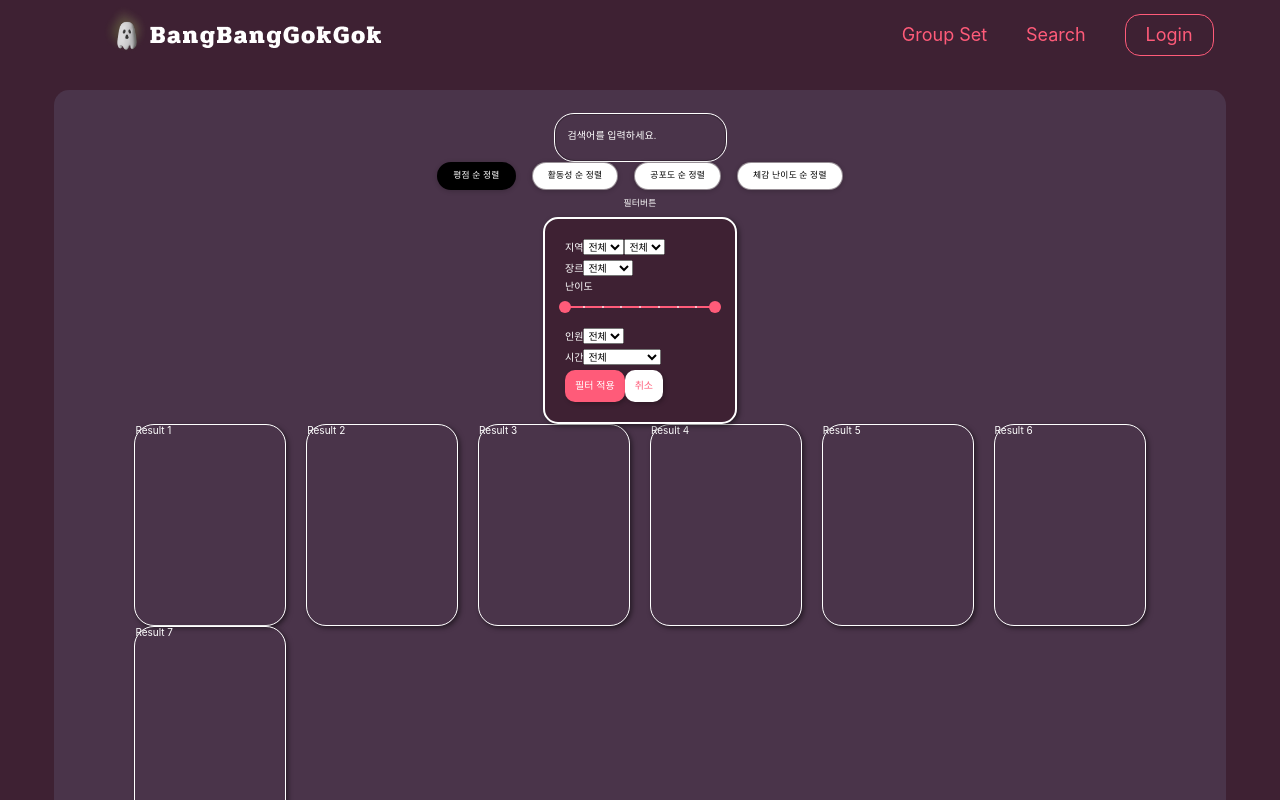
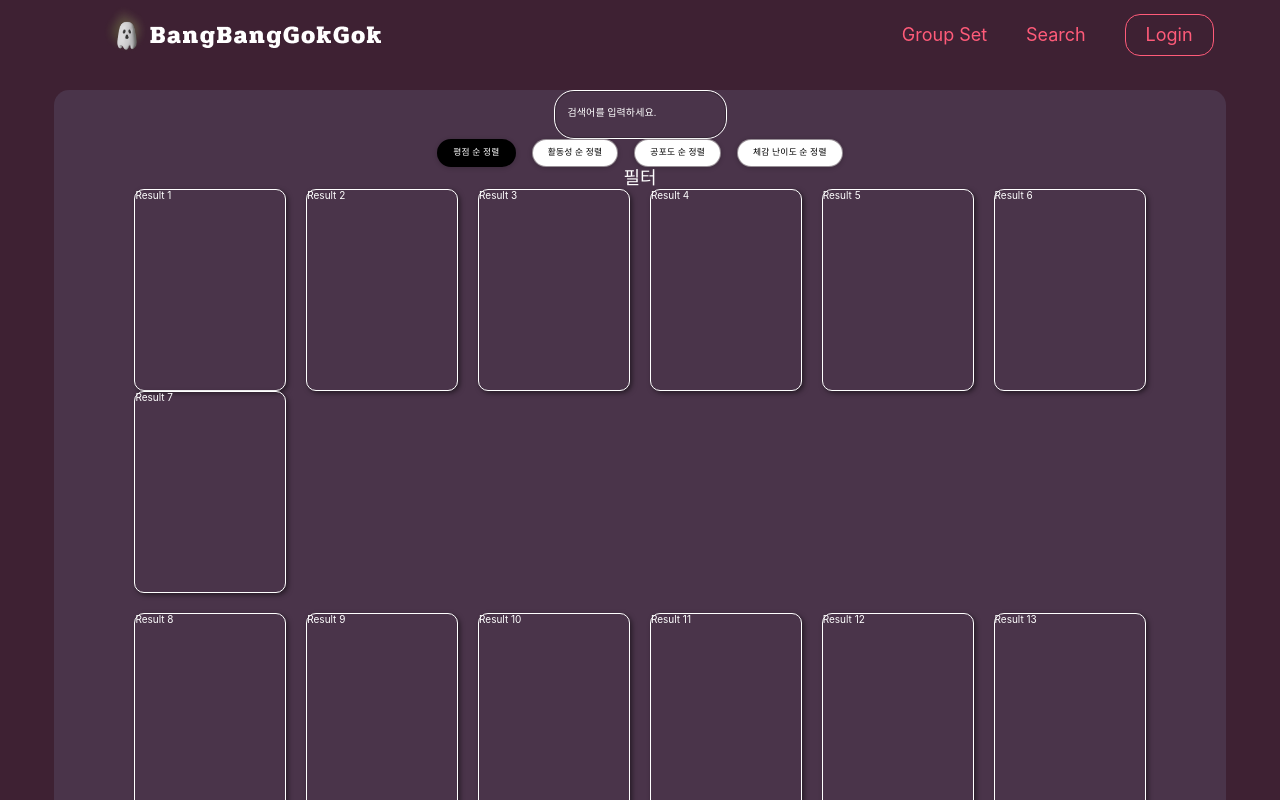
Before and after one commit to predictyson/BangBangGokGok, a React (Vite) app in the folder FrontEnd/: page /search in a window 1280 px wide. Shown: the top 800 px of the page. Built offline with nearby package versions, Linux system fonts and the light colour scheme.

Commit message:
🎨 style: SearchFilter 컴포넌트 레이아웃

```diff
--- a/FrontEnd/src/components/common/UI/CancelButton.tsx
+++ b/FrontEnd/src/components/common/UI/CancelButton.tsx
@@ -3,7 +3,7 @@ import styled from "styled-components";
 import { theme } from "@/styles/theme";
 
 export default function CancelButton({ children }) {
-  return <Button>{children}</Button>;
+  return <Button value="cancel">{children}</Button>;
 }
 
 const Button = styled.button`
@@ -15,8 +15,8 @@ const Button = styled.button`
   padding: 10px;
   transition: background-color 0.3s ease-in-out;
   cursor: pointer;
-
   &:hover {
     opacity: 0.9;
   }
+  width: 100%;
 `;
--- a/FrontEnd/src/components/common/UI/OkButton.tsx
+++ b/FrontEnd/src/components/common/UI/OkButton.tsx
@@ -3,7 +3,7 @@ import styled from "styled-components";
 import { theme } from "@/styles/theme";
 
 export default function OkButton({ children }) {
-  return <Button>{children}</Button>;
+  return <Button value="ok">{children}</Button>;
 }
 
 const Button = styled.button`
@@ -15,8 +15,8 @@ const Button = styled.button`
   padding: 10px;
   transition: background-color 0.3s ease-in-out;
   cursor: pointer;
-
   &:hover {
     opacity: 0.9;
   }
+  width: 100%;
 `;
--- a/FrontEnd/src/components/search/SearchFilter.tsx
+++ b/FrontEnd/src/components/search/SearchFilter.tsx
@@ -1,6 +1,5 @@
 import React from "react";
 import Box from "@mui/material/Box";
-import Button from "@mui/material/Button";
 import OkButton from "@components/common/UI/OkButton";
 import CancelButton from "@components/common/UI/CancelButton";
 import LocationForm from "@components/search/filter/LocationForm";
@@ -10,33 +9,72 @@ import PeopleForm from "./filter/PeopleForm";
 import TimeForm from "./filter/TimeForm";
 import { styled as mstyled } from "@mui/material/styles";
 import { theme } from "@/styles/theme";
+import { useRef, useEffect } from "react";
+import styled from "styled-components";
 
 export default function SearchFilter() {
+  const buttonRef = useRef();
+  const dialogRef = useRef();
+
+  useEffect(() => {
+    const button = buttonRef.current;
+    const dialog = dialogRef.current;
+
+    const handleButtonClick = () => {
+      dialog.showModal();
+    };
+    const handleDialogClose = () => {
+      console.log(dialog.returnValue);
+    };
+
+    button.addEventListener("click", handleButtonClick);
+    dialog.addEventListener("close", handleDialogClose);
+
+    return () => {
+      button.removeEventListener("click", handleButtonClick);
+      dialog.removeEventListener("close", handleDialogClose);
+    };
+  });
+
   return (
     <>
-      <FilterButton>필터버튼</FilterButton>
+      <FilterButton ref={buttonRef}>필터</FilterButton>
+      <Modal ref={dialogRef}>
+        <form method="dialog">
           <FilterContainer>
             <LocationForm />
             <GenreForm />
             <DifficultyForm />
             <PeopleForm />
             <TimeForm />
-        <div>
+            <ButtonContainer>
               <OkButton>필터 적용</OkButton>
               <CancelButton>취소</CancelButton>
-        </div>
+            </ButtonContainer>
           </FilterContainer>
+        </form>
+      </Modal>
     </>
   );
 }
 
+const FilterButton = styled.button`
+  font-size: 1.8rem;
+  border-radius: 10px;
+  color: white;
+  border: none;
+  background: none;
+  cursor: pointer;
+`;
+
 const FilterContainer = mstyled(Box)`
-  z-index: 1;
   display: flex;
   flex-direction: column;
-  width: 15rem;
-  gap: 0.5rem;
-  padding: 2rem;
+  font-size: 1.7rem;
+  font-weight: 600;
+  width: 22rem;
+  gap: 1.5rem;
+  padding: 4rem;
   border: 0.2rem solid white;
   border-radius: 1.5rem;
   background-color: ${theme.colors.background};
@@ -52,7 +90,22 @@ const FilterItem = mstyled(Box)`
   height: 3rem;
 `;
 
-const FilterButton = mstyled(Button)`
-  border-radius: 10px;
+const Modal = styled.dialog`
+  position: absolute;
+  top: -5rem;
+  left: 100rem;
+  border: none;
+  background: none;
   color: white;
+  ::backdrop {
+    background-color: rgba(0, 0, 0, 0);
+  }
 `;
+
+const ButtonContainer = styled.div`
+  display: flex;
+  flex-direction: row;
+  justify-content: space-between;
+  width: 100%;
+  gap: 1rem;
+`;
--- a/FrontEnd/src/components/search/SearchInput.tsx
+++ b/FrontEnd/src/components/search/SearchInput.tsx
@@ -7,8 +7,6 @@ export default function SearchInput() {
   const [searchText, setSearchText] = useState("");
   return (
     <Box component="div">
-      <br />
-      <br />
       <CustomTextField fullWidth label="검색어를 입력하세요.">
         {searchText}
       </CustomTextField>
--- a/FrontEnd/src/components/search/SearchResult.tsx
+++ b/FrontEnd/src/components/search/SearchResult.tsx
@@ -49,6 +49,7 @@ const dummySearchResults = [
 ];
 
 const wrapperStyle = {
+  width: "100%",
   display: "flex",
   flexDirection: "column",
   gap: "2rem",
@@ -63,7 +64,7 @@ const containerStyle = {
 
 const boxStyle = {
   border: "1px solid white",
-  borderRadius: "20px",
+  borderRadius: "1rem",
   boxShadow: "2px 2px 5px rgba(0, 0, 0, 0.5)",
   width: "15rem",
   height: "20rem",
--- a/FrontEnd/src/components/search/filter/DifficultyForm.tsx
+++ b/FrontEnd/src/components/search/filter/DifficultyForm.tsx
@@ -1,10 +1,8 @@
 import React, { useState } from "react";
 import Slider from "@mui/material/Slider";
-import { theme } from "@/styles/theme";
 
 export default function DifficultyForm() {
   const [value, setValue] = useState([1, 5]);
-  console.log(value);
   const handleChange = (
     event: Event,
     newValue: number | number[],
```
Lines whose indentation alone changed are shown as unchanged.
